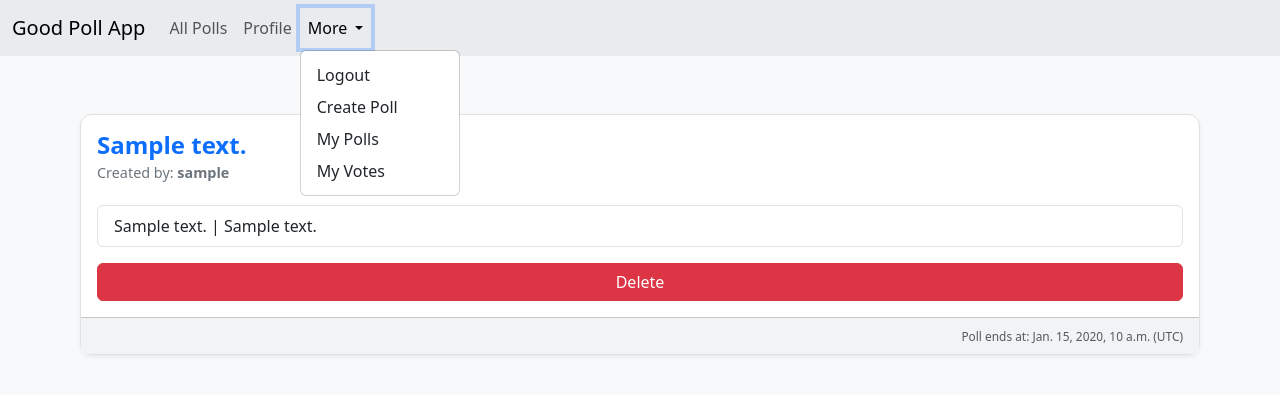
After one commit to Samarthh2601/Polls-Django, a Django app: page /my_votes/ in a window 1280 px wide, after a click on "More". The commit adds this page. Shown: the top 395 px of the page. Run offline with Django 5.2, Linux system fonts and the light colour scheme; a user stored in the database is signed in; tables that the repository leaves empty hold one stand-in row (values such as "Sample post").

Commit message:
Display and delete votes

```diff
--- a/poll/templates/poll/base.html
+++ b/poll/templates/poll/base.html
@@ -39,6 +39,7 @@
                 <li><a class="dropdown-item" href="{% url 'logout' %}">Logout</a></li>
                 <li><a class="dropdown-item" href="{% url 'create_poll' %}">Create Poll</a></li>
                 <li><a class="dropdown-item" href="{% url 'my_polls' %}">My Polls</a></li>
+                <li><a class="dropdown-item" href="{% url 'my_votes' %}">My Votes</a></li>
               </ul>
           </li>
           {% else %}
--- a/poll/templates/poll/create_poll.html
+++ b/poll/templates/poll/create_poll.html
@@ -10,7 +10,7 @@
             <input type="text" name="question" id="question" class="form-control" required>
         </div>
         <div class="mb-3">
-            <label for="deadline" class="form-label">Poll Deadline</label>
+            <label for="deadline" class="form-label">Poll Ends</label>
             <input type="datetime-local" name="deadline" id="deadline" class="form-control" required>
         </div>
         <div id="choicesContainer">
--- /dev/null
+++ b/poll/templates/poll/my_votes.html
@@ -0,0 +1,40 @@
+{% extends 'poll/base.html' %}
+
+{% block content %}
+<div class="container mt-5">
+    <!-- Poll Card -->
+    {% for choice_id, choice in choices.items %}
+    <div class="card poll-card shadow-sm mb-4 d-flex flex-column">
+      <div class="card-body d-flex flex-column">
+        <form action="{% url 'my_votes' %}" method="post">
+          {% csrf_token %}
+        <!-- Poll Title -->
+        <h3 class="card-title text-primary">{{ choice.poll.text }}</h3>
+        <!-- Poll Creator -->
+        <h6 class="card-subtitle mb-4">Created by: <strong>{{ choice.poll.owner.username }}</strong></h6>
+        <!-- Poll Choices -->
+        <div class="list-group d-flex flex-column gap-2">
+
+            <div class="list-group">
+              <button type="button" class="list-group-item list-group-item-action choice-btn btn">
+                  {{ choice }}
+              </button>
+          </div>
+
+          <!-- Hidden input with unique ID -->
+          <input type="hidden" name="selected_choice" value="{{ choice }}">
+          <input type="hidden" name="selected_choice_id" value="{{ choice_id }}">
+          <input type="hidden" name="poll_key" value="{{ choice.poll.pk }}">
+          <button type="submit" class="btn btn-danger mt-2">Delete</button>
+          </form>
+
+        </div>
+      </div>
+      <div class="card-footer mt-auto text-end">
+        <small class="text-muted">Poll ends at: {{ choice.poll.end_date }} (UTC)</small>
+      </div>
+    </div>
+    {% endfor %}
+  </div>
+
+  {% endblock %}
--- a/poll/urls.py
+++ b/poll/urls.py
@@ -5,5 +5,6 @@ urlpatterns = [
     path('', views.display_polls, name='display_polls'),
     path('create/', views.create_poll, name='create_poll'),
     path('my/', views.my_polls, name='my_polls'),
-    path('add_vote/', views.add_vote, name='vote')
+    path('add_vote/', views.add_vote, name='vote'),
+    path('my_votes/', views.my_votes, name="my_votes")
 ]
--- a/poll/views.py
+++ b/poll/views.py
@@ -5,6 +5,27 @@ from datetime import datetime
 from django.utils import timezone
 from django.contrib import messages
 from django.contrib.auth.decorators import login_required
+
+def get_choice_obj(request: HttpRequest, use_id=False):
+    choice_voted = request.POST.get("selected_choice") # Get the selected choice text from the hidden input [poll/display_polls.html]
+    key = request.POST.get("poll_key") #Get the primary key of the selected poll from the hidden input [poll/display_polls.html]
+    choice_id = request.POST.get("selected_choice_id")
+
+    poll = Poll.objects.get(pk=key)
+
+    if not poll:
+        messages.error(request, "Error occurred. Please ensure that the poll exists.")
+        return False
+
+    if poll.end_date <= timezone.now():
+        messages.error(request, "Poll has already ended.")
+        return False
+
+    if use_id is True:
+        choice = Choice.objects.get(pk=choice_id) # Get selected choice object from db
+    else: choice = Choice.objects.get(text=choice_voted, poll=poll)
+
+    return choice
 
 
 # Displays all the polls from the database
@@ -55,21 +76,32 @@ def my_polls(request: HttpRequest):
     return render(request, 'poll/display_polls.html', context={"polls": polls})
 
 def add_vote(request: HttpRequest):
-    choice_voted = request.POST.get("selected_choice") # Get the selected choice text from the hidden input [poll/display_polls.html]
-    key = request.POST.get("poll_key") #Get the primary key of the selected poll from the hidden input [poll/display_polls.html]
-
-    poll = Poll.objects.get(pk=key)
-
-    if not poll:
-        messages.error(request, "Error occurred. Please ensure that the poll exists.")
+    choice = get_choice_obj(request)
+    if choice is False:
         return redirect("display_polls")
 
-    if poll.end_date <= timezone.now():
-        messages.error(request, "Poll has already ended.")
-        return redirect("display_polls")
-
-    choice = Choice.objects.filter(text=choice_voted, poll=poll) # Get selected choice object from db
-    Vote.objects.create(choice=choice, user=request.user)
+    Vote.objects.get_or_create(choice=choice, user=request.user)
 
     messages.success(request, "Successfully voted!")
     return redirect("display_polls")
+
+@login_required
+def my_votes(request: HttpRequest):
+    if request.method == "GET":
+        votes = Vote.objects.filter(user=request.user)
+        if not votes.exists():
+            messages.error(request, "You have not voted yet!")
+            return redirect("display_polls")
+
+        choices = {vote.choice.pk: vote.choice for vote in votes}
+        return render(request, 'poll/my_votes.html', context={"choices": choices})
+
+    choice = get_choice_obj(request, use_id=True)
+
+    if choice is False:
+        return redirect("my_votes")
+
+    vote = Vote.objects.get(choice=choice, user=request.user)
+    vote.delete()
+    messages.success(request, "Successfully deleted!")
+    return redirect("my_votes")
```
